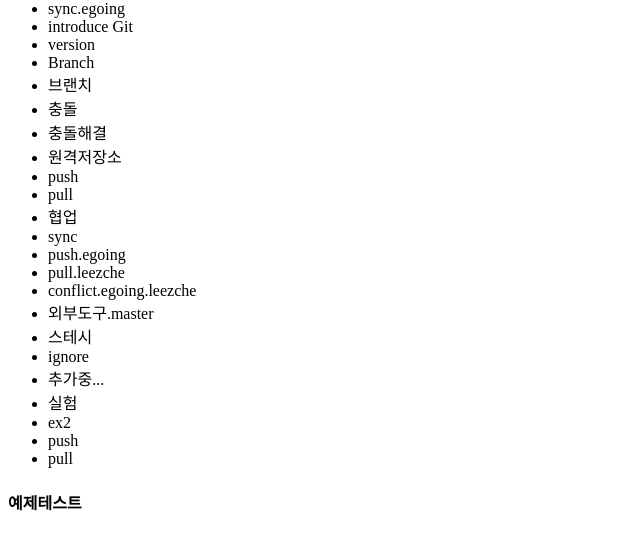
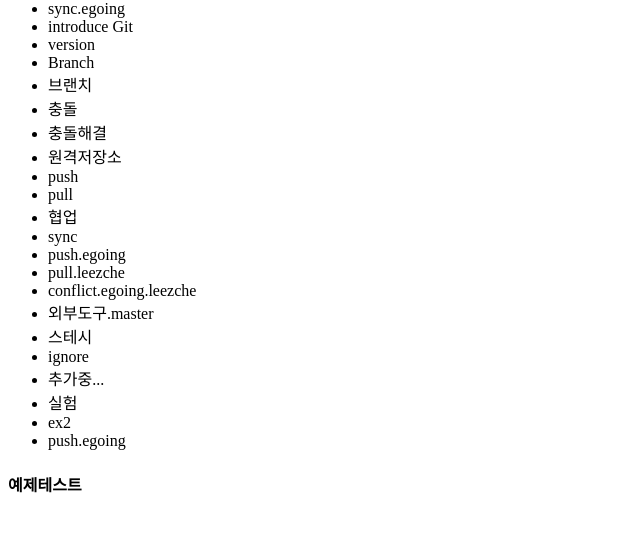
Before and after one commit to jt01052552295/open_git_test, a plain HTML site: page index.html in a window 1280 px wide. Shown: the part 66-616 px from the top of the page, without its empty margins (0-640 px from the left). Drawn offline with Linux system fonts and the light colour scheme.

Commit message:
push add

```diff
--- a/index.html
+++ b/index.html
@@ -29,8 +29,7 @@
             <li>추가중...</li>
             <li>실험</li>
             <li>ex2</li>
-            <li>push</li>
-            <li>pull</li>
+            <li>push.egoing</li>
         </ul>
         <footer>
         <h4>예제테스트</h4>
```
